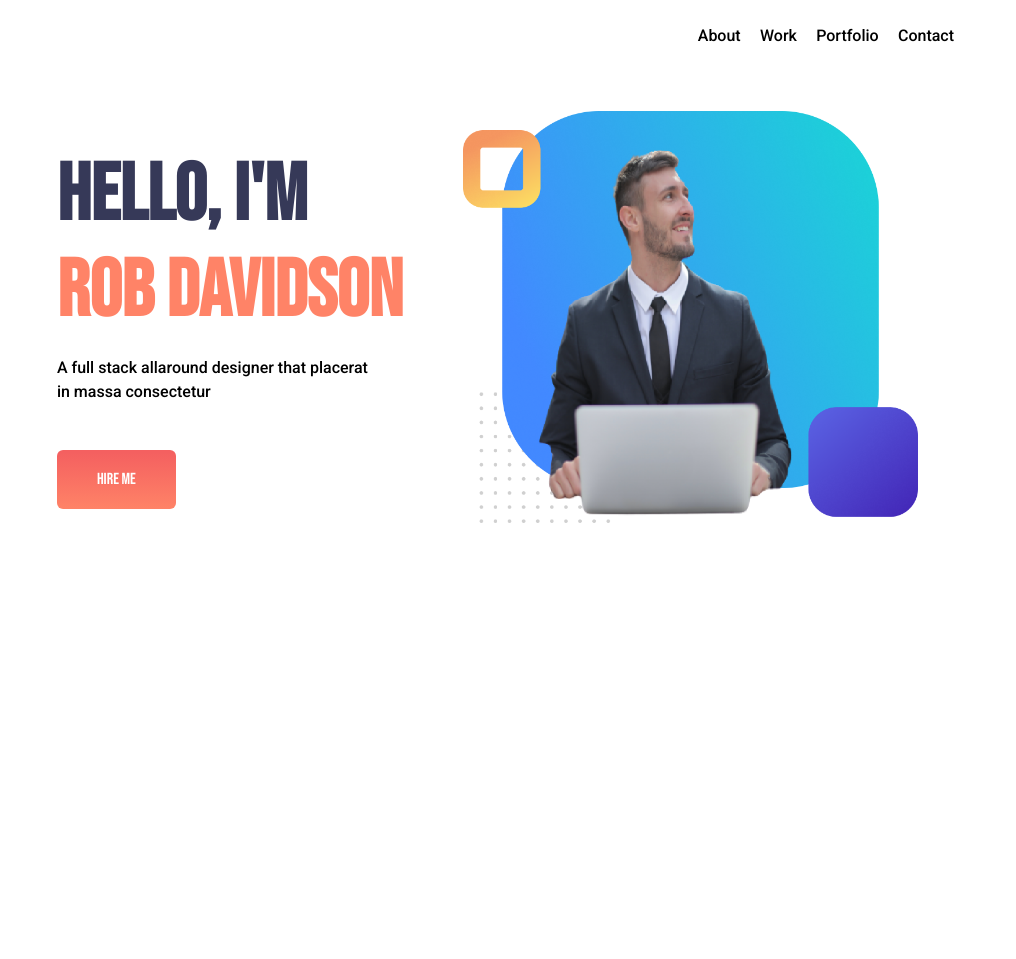
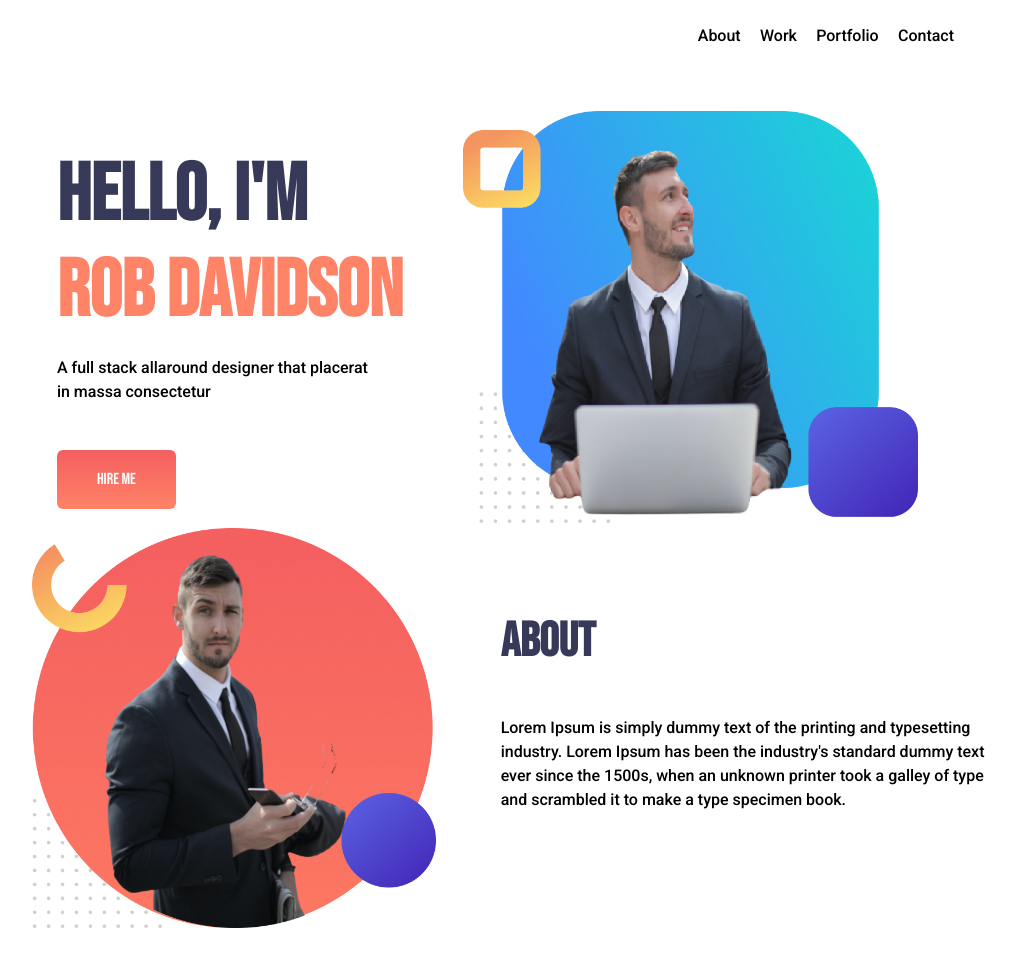
Before and after one commit to Albub-Yusuf/assignment1, a plain HTML site: page index.html in a window 1280 px wide. Shown: the whole page, without its empty margins (114-1130 px from the left). Before the commit the page ends 800 px from the top, so only its background shows below. Drawn offline with Linux system fonts and the light colour scheme.

Commit message:
About section completed

```diff
--- a/index.html
+++ b/index.html
@@ -33,5 +33,18 @@
 
         </div>
     </section>
+    <section class="about">
+        <div class="split-half">
+            <div id="about-pic">
+                <img src="images/profile3.png" alt="about">
+            </div>
+        </div>
+        <div class="split-half">
+            <div class="about-content">
+                <h2>ABOUT</h2>
+                <p>Lorem Ipsum is simply dummy text of the printing and typesetting industry. Lorem Ipsum has been the industry's standard dummy text ever since the 1500s, when an unknown printer took a galley of type and scrambled it to make a type specimen book.</p>
+            </div>
+        </div>
+    </section>
 </body>
 </html>
--- a/style.css
+++ b/style.css
@@ -42,6 +42,7 @@ body{
 
 
 
+
 }
 
 .split-half h1{
@@ -51,6 +52,17 @@ body{
     font-size: 80px;
     font-weight: 600;
 
+}
+
+.split-half h2{
+
+  font-family: 'Bebas Neue';
+  font-style: normal;
+  font-size: 48px;
+  line-height: 48px;
+  color: #363958;
+  font-weight: 600;
+  padding-bottom: 60px;
 }
 
 
@@ -108,3 +120,17 @@ body{
 
 
 }
+
+#about-pic{
+
+
+  margin-top: -50px;
+
+
+}
+
+#about-pic img{
+
+  width: 80%;
+  margin-left: 100px;
+}
```
